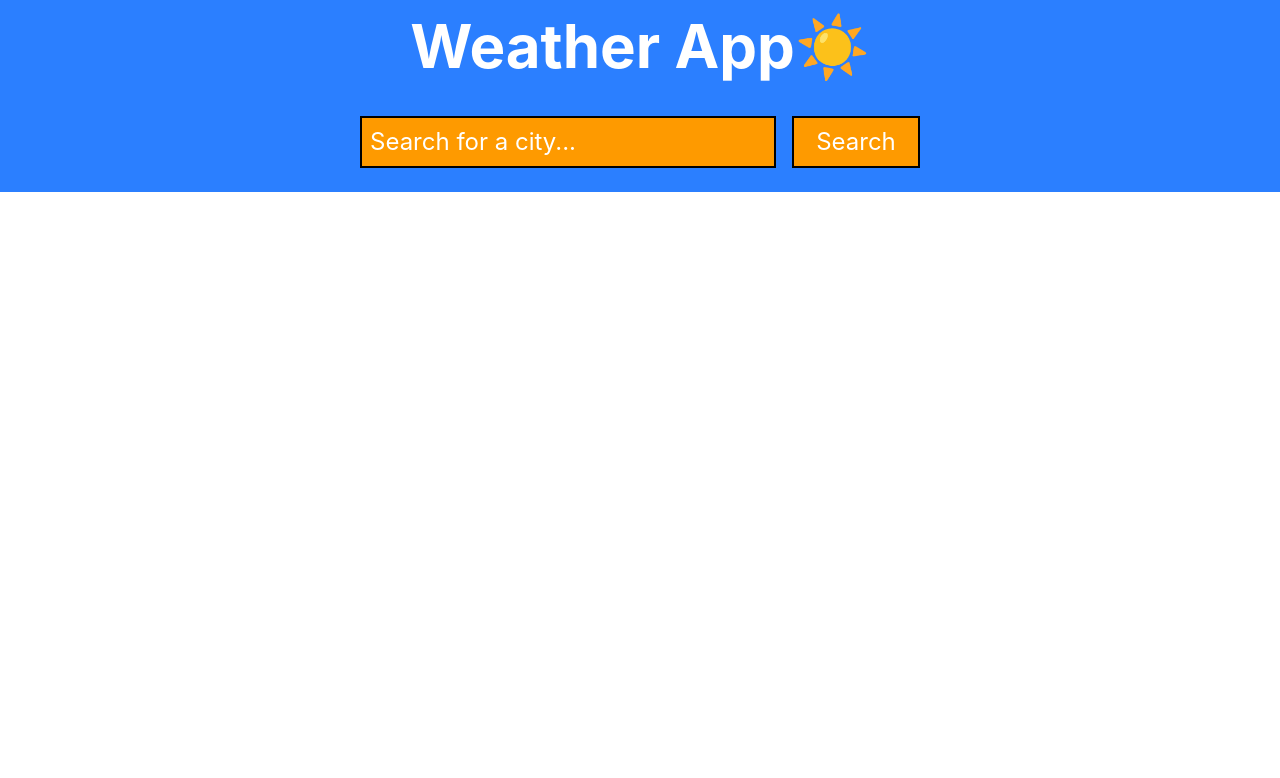
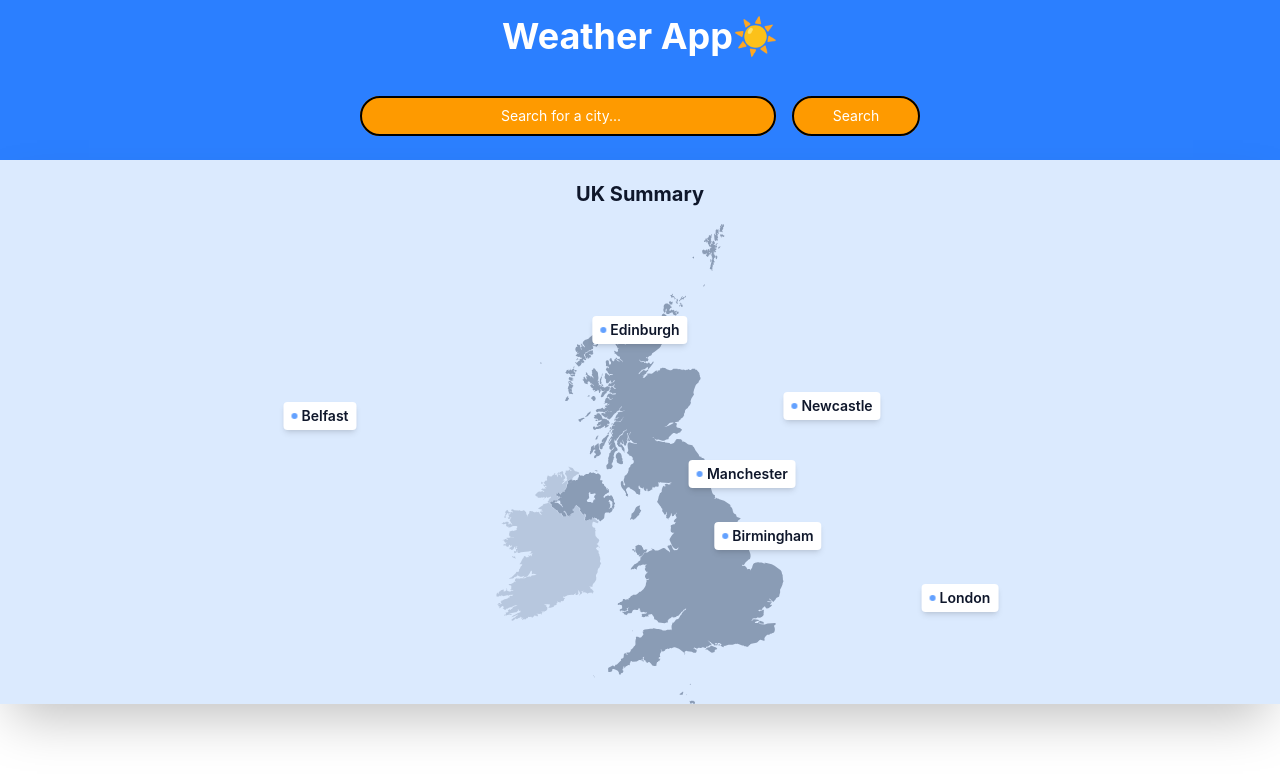
Before and after one commit to SimoGhilo/weatherApp, a React (Vite) app: page / in a window 1280 px wide. Shown: the top 778 px of the page. Built offline with nearby package versions, Linux system fonts and the light colour scheme.

Commit message:
working on map

```diff
--- a/src/App.tsx
+++ b/src/App.tsx
@@ -3,6 +3,7 @@ import { useState } from 'react';
 //Components
 import Header from './Header';
 import Search from './Search';
+import Map from './Map';
 
 
 function App() {
@@ -11,6 +12,7 @@ function App() {
     <>
     <Header />
     <Search />
+    <Map />
     </>
   )
 }
--- a/src/Header.tsx
+++ b/src/Header.tsx
@@ -6,8 +6,8 @@ function Header() {
     return (
     <div className="w-screen bg-blue-500 p-4">
       <div className="flex flex-row items-center justify-center">
-        <h1 className="text-2xl md:text-4xl lg:text-6xl font-bold text-white">Weather App</h1>
-        <span className="text-2xl md:text-4xl lg:text-6xl">☀️</span>
+        <h1 className="text-1xl md:text-2xl lg:text-4xl font-bold text-white">Weather App</h1>
+        <span className="text-1xl md:text-2xl lg:text-4xl">☀️</span>
       </div>
     </div>
     )
--- /dev/null
+++ b/src/Map.tsx
@@ -0,0 +1,51 @@
+//Dependencies
+import ukMap from './resources/uk.svg';
+
+function Map() {
+  const cities = [
+    { name: "London", top: "78%", left: "75%", id: "london" },
+    { name: "Birmingham", top: "65%", left: "60%", id: "birmingham" },
+    { name: "Manchester", top: "52%", left: "58%", id: "manchester" },
+    { name: "Newcastle", top: "38%", left: "65%", id: "newcastle" },
+    { name: "Edinburgh", top: "22%", left: "50%", id: "edinburgh" },
+    { name: "Belfast", top: "40%", left: "25%", id: "belfast" },
+  ];
+
+  return (
+
+    <div className='flex flex-col justify-center items-center'>
+
+      <div className="w-full bg-blue-100 shadow-2xl text-slate-900 transition-all max-h-[70vh] overflow-hidden">
+        <h2 className="text-xl font-bold mb-4 text-center my-5">UK Summary</h2>
+
+        <div className="relative w-full overflow-hidden border-slate-700 rounded-lg bg-slate-450 max-h-[70vh]">
+
+          <img
+            src={ukMap}
+            alt="Map Background"
+            className="w-full h-auto object-contain block mx-auto opacity-80 max-h-[60vh]"
+          />
+
+          {cities.map((city) => (
+            <button
+              key={city.id}
+              style={{ top: city.top, left: city.left }}
+              className="absolute transform -translate-x-1/2 -translate-y-1/2
+                         bg-white text-slate-900 font-semibold text-xs md:text-sm
+                         px-2 py-1 rounded shadow-md hover:bg-amber-400 cursor-pointer
+                         transition-colors duration-200 focus:outline-none z-10"
+            >
+              <span className="flex items-center gap-1">
+                <span className="w-1.5 h-1.5 bg-blue-500 rounded-full animate-pulse"></span>
+                {city.name}
+              </span>
+            </button>
+          ))}
+
+        </div>
+      </div>
+    </div>
+  );
+}
+
+export default Map;
--- a/src/Search.tsx
+++ b/src/Search.tsx
@@ -7,15 +7,15 @@ function Search() {
     <div className="bg-blue-500 w-full p-4">
         {/* This wrapper limits the total width of the search bar and centers it */}
         <div className="grid grid-cols-12 max-w-xl mx-auto">
-            <div className="col-span-9 bg-amber-500 border-8 border-blue-500">
+            <div className="col-span-9 bg-amber-500 border-8 rounded-full border-blue-500">
                 <input
-                  className="w-full p-2 border-2 border-black bg-transparent text-white text-sm md:text-2xl lg:text-2xl placeholder-white placeholder-opacity-100 outline-none"
-                  type="text"
+                  className="w-full p-2 border-2 rounded-full border-black bg-transparent text-white text-sm md:text-1xl lg:text-1xl placeholder-white placeholder-opacity-100 outline-none text-center"
+                  type="search"
                   placeholder="Search for a city..."
                 />
             </div>
-            <div className="col-span-3 bg-amber-500 border-8 border-blue-500">
-                <button className="w-full p-2 text-white text-sm md:text-2xl lg:text-2xl border-2 border-black hover:bg-blue-700 transition-colors duration-300 cursor-pointer">
+            <div className="col-span-3 bg-amber-500 border-8 rounded-full border-blue-500">
+                <button className="w-full p-2 text-white text-sm md:text-1xl lg:text-1xl border-2 rounded-full border-black hover:bg-blue-700 transition-colors duration-300 cursor-pointer">
                   Search
                 </button>
             </div>
```
Also changed, not shown: src/resources/uk.svg (added).
